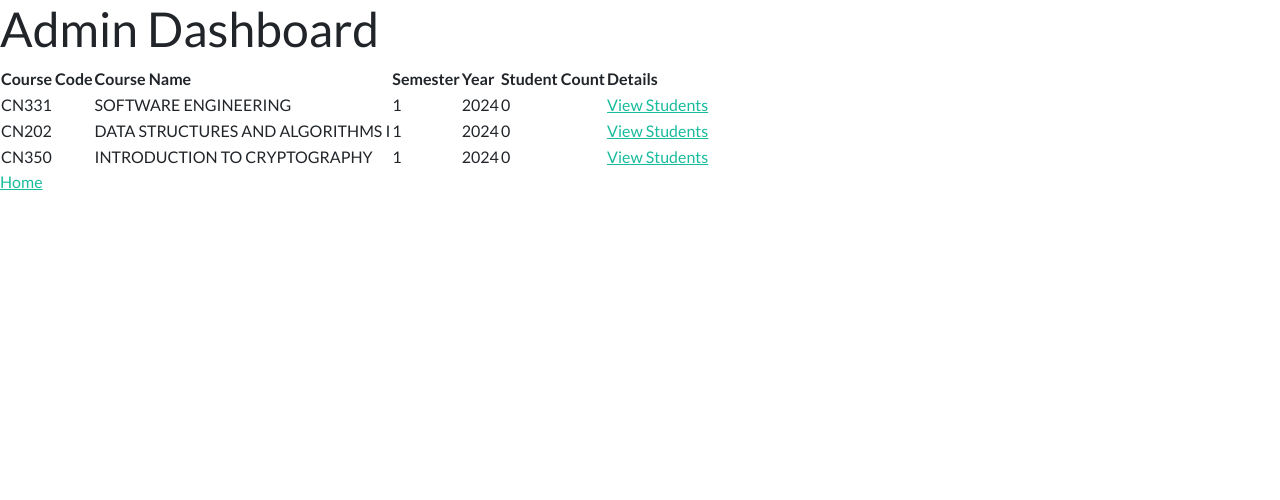
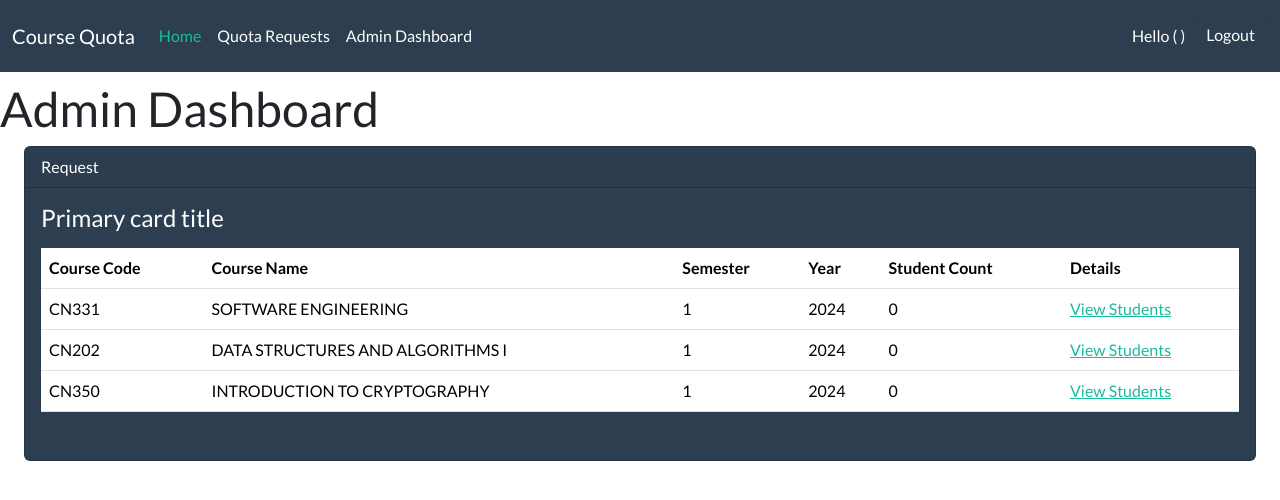
Before and after one commit to 6510615112/cn331-as2, a Django app: page /admin_dashboard/ in a window 1280 px wide. Shown: the top 500 px of the page. Run offline with Django 5.2, Linux system fonts and the light colour scheme; a user stored in the database is signed in; data comes from the database, SQL or seed files in the repository; some libraries are stand-ins or nearby versions.

Commit message:
complete admin dashboard

```diff
--- a/course_quota/courses/templates/courses/admin_dashboard.html
+++ b/course_quota/courses/templates/courses/admin_dashboard.html
@@ -3,18 +3,87 @@
 <html>
 <head>
     <title>Admin Dashboard</title>
-    <link href="{% static 'css/bootstrap.min.css' %}" rel ="stylesheet">
+    <link href="{% static 'bootstrap.min.css' %}" rel ="stylesheet">
     <body>
+        <nav class="navbar navbar-expand-lg bg-primary" data-bs-theme="dark">
+            <div class="container-fluid">
+              <a class="navbar-brand" href="#">Course Quota</a>
+              <button class="navbar-toggler" type="button" data-bs-toggle="collapse" data-bs-target="#navbarColor01" aria-controls="navbarColor01" aria-expanded="false" aria-label="Toggle navigation">
+                <span class="navbar-toggler-icon"></span>
+              </button>
+              <div class="collapse navbar-collapse" id="navbarColor01">
+                <ul class="navbar-nav me-auto">
+                  <li class="nav-item">
+                    <a class="nav-link active" href="{% url 'home' %}">Home
+                      <span class="visually-hidden">(current)</span>
+                    </a>
+                  </li>
+                  {% if not user.is_staff%}
+                  <li class="nav-item">
+                    <a class="nav-link" href="{% url 'course_list' %}">Course List</a>
+                  </li>
+                  <li class="nav-item">
+                    <a class="nav-link" href="{% url 'my_quota_requests' %}">My Request</a>
+                  </li>
+                  <li class="nav-item">
+                    <a class="nav-link" href="{% url 'my_enrolled_courses' %}">My Course</a>
+                  </li>
+                  {% endif %}
+                  {% if user.is_staff %}
+                  <li class="nav-item">
+                    <a class="nav-link" href="{% url 'quota_requests_list' %}">Quota Requests</a>
+                  </li>
+                  <li class="nav-item">
+                    <a class="nav-link" href="{% url 'admin_dashboard' %}">Admin Dashboard</a>
+                  </li>
+                {% endif %}
+                </ul>
+                {% if user.is_authenticated%}
+                <ul class="navbar-nav">
+                    <li class="nav-item">
+                        <a class="nav-link">Hello ({{ user.first_name }} {{ user.last_name }})</a>
+                    </li>
+                    <li class="nav-item">
+                        <form method="post" action="{% url 'logout' %}">
+                            {% csrf_token %}
+                            <button type="submit" class="btn btn-primary">Logout</button>
+                        </form>
+                    </li>
+                </ul>
+                {%else%}
+                <ul class="navbar-nav">
+                    <li class="nav-item">
+                        <a class="nav-link" href="login">Login</a>
+                    </li>
+                    <li class="nav-item">
+                        <a class="nav-link"href="register">Signup</a>
+                    </li>
+                </ul>
+                {% endif%}
+              </div>
+            </div>
+          </nav>
+    <h1></h1>
     <h1>Admin Dashboard</h1>
-    <table>
+    <div class="container.fluid">
+        <div class='row'>
+            <div class="col-12">
+                {% if request %}
+                <div class="card text-white bg-primary ms-4 me-4 mb-4">
+                    <div class="card-header">Request</div>
+                    <div class="card-body">
+                      <h4 class="card-title">Primary card title</h4>
+                      <p class="card-text">
+                        <div class="table-responsive">
+                            <table class="table table-hover">
                                 <thead>
                                   <tr>
-                <th>Course Code</th>
-                <th>Course Name</th>
-                <th>Semester</th>
-                <th>Year</th>
-                <th>Student Count</th>
-                <th>Details</th>
+                                    <th scope="col">Course Code</th>
+                                    <th scope="col">Course Name</th>
+                                    <th scope="col">Semester</th>
+                                    <th scope="col">Year</th>
+                                    <th scope="col">Student Count</th>
+                                    <th scope="col">Details</th>
                                   </tr>
                                 </thead>
                                 <tbody>
@@ -30,7 +99,15 @@
                                     {% endfor %}
                                 </tbody>
                               </table>
-    <a href="{% url 'home' %}">Home</a>
+                        </div>
+                      </p>
+                    </div>
+                  </div>
+                {% else %}
+                <h5 class="alert alert-primary ms-4 me-4">No Course Available</h5>
+                {%endif%}
+        </div>
+    </div>
 </body>
 </head>
 </html>
```
Lines whose indentation alone changed are shown as unchanged.
